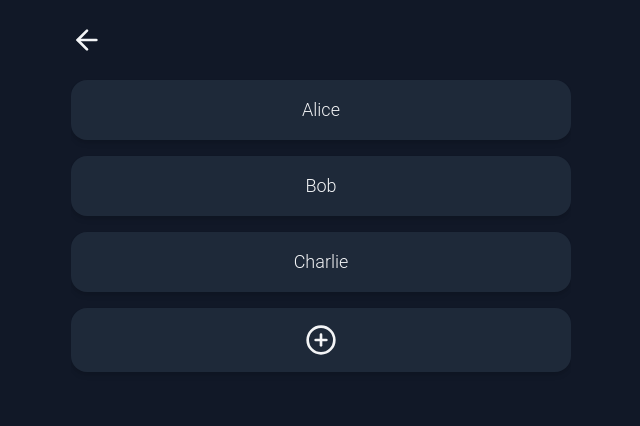
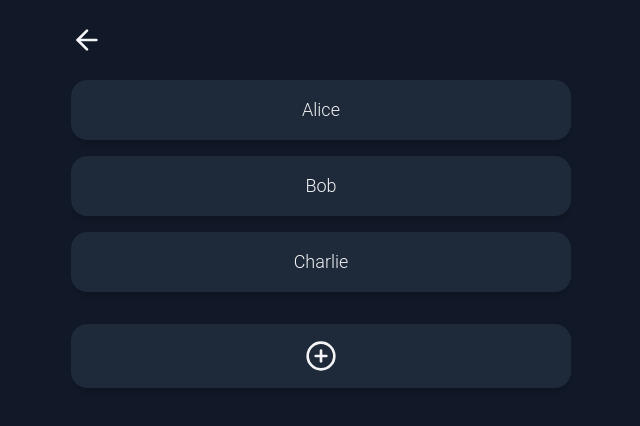
Before and after one commit to BaernHaeckt-MeNeW/MeNeW, a React (Vite) app in the folder frontend/: page /household in a window 1280 px wide. Shown: the top 426 px of the page, without its empty margins (319-959 px from the left). Built offline with nearby package versions, Linux system fonts and the light colour scheme.

Commit message:
color codes

```diff
--- a/frontend/src/main.tsx
+++ b/frontend/src/main.tsx
@@ -6,6 +6,7 @@ import {createBrowserRouter, RouterProvider} from "react-router-dom";
 import NotFound from './pages/NotFound.tsx';
 import Home from "./pages/Home.tsx";
 import Household from "./pages/Household.tsx";
+import {NewPerson} from "./pages/NewPerson.tsx";
 
 const router = createBrowserRouter([
     {
@@ -15,6 +16,7 @@ const router = createBrowserRouter([
         children: [
             { index: true, element: <Home /> },
             { path: "household", element: <Household /> },
+            { path: "new-person", element: <NewPerson/> },
         ],
     },
 ]);
--- a/frontend/src/pages/Household.tsx
+++ b/frontend/src/pages/Household.tsx
@@ -3,6 +3,7 @@ import {PersonCard} from "../components/PersonCard.tsx";
 import Card from "../components/Card.tsx";
 import { CirclePlus  } from "lucide-react";
 import Nav from "../components/Nav.tsx";
+import {Link} from "react-router-dom";
 
 export default function Household() {
 
@@ -25,6 +26,7 @@ export default function Household() {
             {persons.map((person, index) => (
                 <PersonCard key={index} name={person.name}/>
             ))}
+            <Link to="/new-person" />
             <Card icon={<CirclePlus  className="w-8 h-8"/>} />
         </div>
     </>
--- /dev/null
+++ b/frontend/src/pages/NewPerson.tsx
@@ -0,0 +1,3 @@
+export function NewPerson() {
+    return <h1 className="text-2xl font-bold">New Person</h1>;
+}
--- a/frontend/tailwind.config.js
+++ b/frontend/tailwind.config.js
@@ -5,7 +5,12 @@ export default {
         "./src/**/*.{js,ts,jsx,tsx}"
     ],
     theme: {
-        extend: {},
+        extend: {
+            colors: {
+                primary: '#ffd151',
+                accent: '#fb9f89',
+            },
+        },
     },
     plugins: [],
 }
```
